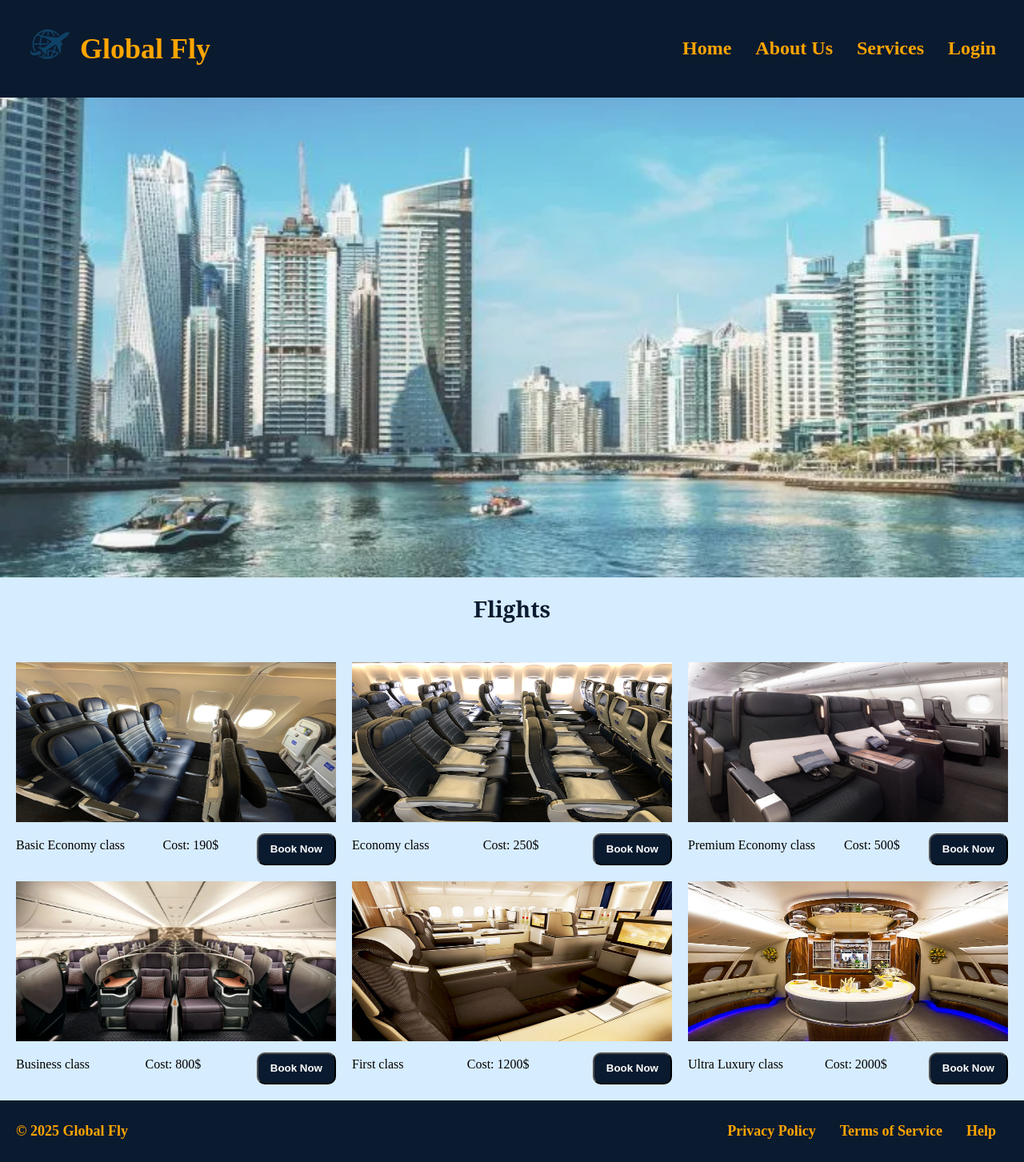
After one commit to Rronzi/Global-Fly, a PHP site: page /page1.html in a window 1280 px wide. The commit adds this page. Shown: the whole page at 80% size. Run offline with PHP 8.4, Linux system fonts and the light colour scheme.

Commit message:
Krijimi i faqes per fluturime.

```diff
--- /dev/null
+++ b/page1.html
@@ -0,0 +1,97 @@
+<!DOCTYPE html>
+<html lang="en">
+<head>
+    <meta charset="UTF-8">
+    <meta name="viewport" content="width=device-width, initial-scale=1.0">
+    <title>page1</title>
+    <link rel="stylesheet" href="style.css">
+</head>
+<body class="page1-body">
+   <header>
+        <nav class="header">
+            <div class="logo">
+                <img src="logo.png" alt="Global Fly Logo" width="80" height="80">
+                <h1>Global Fly</h1>
+            </div>
+            <ul class="nav-links">
+                <li><a href="home.html">Home</a></li>
+                <li><a href="about.html">About Us</a></li>
+                <li><a href="#services">Services</a></li>
+                <li><a href="login.html">Login</a></li>
+            </ul>
+        </nav>
+    </header>
+    <main>
+        <div class="bgfoto1">
+
+        </div>
+
+        <div class="latestvideo">
+            <h3>Flights</h3>
+        </div>
+        <div class="fotografite">
+            <div class="rubrika">
+                <img src="BasicEconomy.jpg" alt="" class="img">
+                <div class="qyteti">
+                    <p>Basic Economy class</p>
+                    <p>Cost: 190$</p>
+                    <button>Book Now</button>
+                </div>
+            </div>
+            <div class="rubrika">
+                <img src="economy.jpg" alt="" class="img">
+                <div class="qyteti">
+                    <p>Economy class</p>
+                    <p>Cost: 250$</p>
+                    <button>Book Now</button>
+                </div>
+            </div>
+            <div class="rubrika">
+                <img src="PremiumEconomy.jpg" alt="" class="img">
+                <div class="qyteti">
+                    <p>Premium Economy class</p>
+                    <p>Cost: 500$</p>
+                    <button>Book Now</button>
+                </div>
+            </div>
+            <div class="rubrika">
+                <img src="BusinessClass.jpg" alt="" class="img">
+                <div class="qyteti">
+                    <p>Business class</p>
+                    <p>Cost: 800$</p>
+                    <button>Book Now</button>
+                </div>
+            </div>
+            <div class="rubrika">
+                <img src="FirstClass.jpg" alt="" class="img">
+                <div class="qyteti">
+                    <p>First class</p>
+                    <p>Cost: 1200$</p>
+                    <button>Book Now</button>
+                </div>
+            </div>
+            <div class="rubrika">
+                <img src="UltraLuxury.jpg" alt="" class="img">
+                <div class="qyteti">
+                    <p>Ultra Luxury class</p>
+                    <p>Cost: 2000$</p>
+                    <button>Book Now</button>
+                </div>
+            </div>
+
+
+        </div>
+    </main>
+
+    <footer class="footer">
+        <p>&copy; 2025 Global Fly</p>
+        <ul class="footer-links">
+
+            <li><a href="#privacy">Privacy Policy</a></li>
+            <li><a href="#terms">Terms of Service</a></li>
+            <li><a href="#help">Help</a></li>
+        </ul>
+
+    </footer>
+</body>
+</html>
--- a/style.css
+++ b/style.css
@@ -208,15 +208,15 @@ body{
     width: 100%;
     height: 100%;
     overflow: hidden;
-    z-index: -1; /* ensure it stays in the background */
-}
+    z-index: -1;
+ }
 
-/* The image becomes a blurred background */
+
 .background1 {
     width: 100%;
     height: 100%;
-    object-fit: cover;       /* fill space */
-    filter: blur(10px);      /* blur strength */
+    object-fit: cover;
+    filter: blur(10px);
     display: block;
 }
 .background1::after {
@@ -226,7 +226,7 @@ body{
     left: 0;
     width: 100%;
     height: 100%;
-    background: rgba(0, 0, 0, 0.4); /* dark overlay */
+    background: rgba(0, 0, 0, 0.4);
 }
 
 /*register css------------------------------------------------------------*/
@@ -338,15 +338,15 @@ body{
     width: 100%;
     height: 100%;
     overflow: hidden;
-    z-index: -1; /* ensure it stays in the background */
+    z-index: -1;
 }
 
-/* The image becomes a blurred background */
+
 .background2 {
     width: 100%;
     height: 100%;
-    object-fit: cover;       /* fill space */
-    filter: blur(10px);      /* blur strength */
+    object-fit: cover;
+    filter: blur(10px);
     display: block;
 }
 .background2::after {
@@ -356,7 +356,7 @@ body{
     left: 0;
     width: 100%;
     height: 100%;
-    background: rgba(0, 0, 0, 0.4); /* dark overlay */
+    background: rgba(0, 0, 0, 0.4);
 }
 .loginn input{
     margin: 10px 0;
@@ -399,3 +399,27 @@ body{
     width: 40px;
 
 }
+.page1-body{
+    background-color:   #D6ECFF;
+}
+.bgfoto1{
+    height: 600px;
+    display: flex;
+
+    background-image: url("dubai.webp");
+    background-size: cover;
+    background-position: center;
+    position: relative;
+    background-repeat: no-repeat;
+    background-size: 100% 100%; ;
+    opacity: 0.9;
+}
+.rubrika button{
+    margin-top: 10px;
+    padding: 10px 15px;
+    border-radius: 10px;
+    background-color: #0A1A2F;
+    color: white;
+    font-weight: bold;
+    cursor: pointer;
+}
```
Also changed, not shown: index.html (+4 -4 lines), BasicEconomy.jpg (added), BusinessClass.jpg (added), FirstClass.jpg (added), PremiumEconomy.jpg (added), UltraLuxury.jpg (added), economy.jpg (added).
